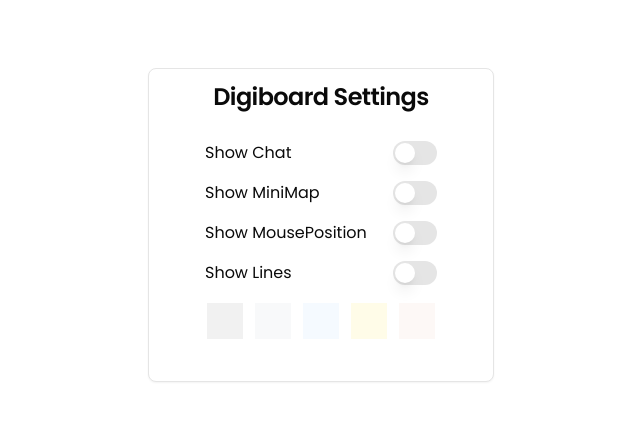
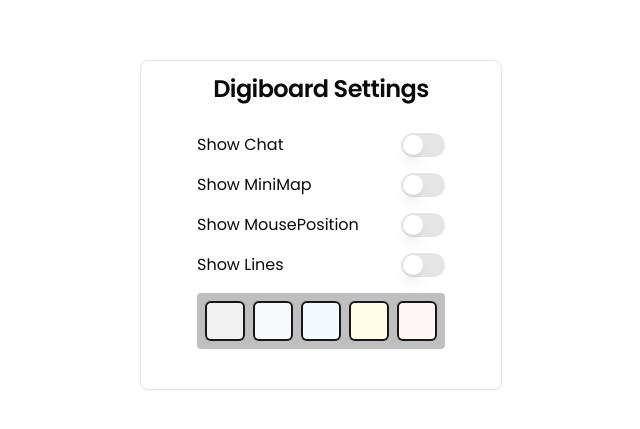
Before and after one commit to Shishir435/digiboard, a Next.js app: page /settings in a window 1280 px wide. Shown: the part 175-604 px from the top of the page, without its empty margins (319-959 px from the left). Built offline with nearby package versions, Linux system fonts and the light colour scheme.

Commit message:
add title to canvas bg

```diff
--- a/modules/room/components/Settings.tsx
+++ b/modules/room/components/Settings.tsx
@@ -67,17 +67,19 @@ const Settings = () => {
             }
           />
         </div>
-        <div className="flex gap-2 justify-between">
+        <div className="flex gap-2 justify-between bg-black/25 p-2 rounded dark:bg-white/25">
           {bg.mode === "dark"
             ? Object.keys(CANVAS_BACKGROUND_DARK).map((val) => (
                 <Button
                   key={val}
                   size="icon"
-                  variant="ghost"
                   onClick={() => handleClick(val as keyof CanvasBackgroundType)}
+                  title={
+                    CANVAS_BACKGROUND_DARK[val as keyof CanvasBackgroundType]
+                  }
                 >
                   <div
-                    className="h-9 w-9"
+                    className="h-9 w-9 rounded"
                     style={{
                       backgroundColor:
                         CANVAS_BACKGROUND_DARK[
@@ -91,11 +93,13 @@ const Settings = () => {
                 <Button
                   key={val}
                   size="icon"
-                  variant="ghost"
                   onClick={() => handleClick(val as keyof CanvasBackgroundType)}
+                  title={
+                    CANVAS_BACKGROUND_LIGHT[val as keyof CanvasBackgroundType]
+                  }
                 >
                   <div
-                    className="h-9 w-9"
+                    className="h-9 w-9 rounded"
                     style={{
                       backgroundColor:
                         CANVAS_BACKGROUND_LIGHT[
```
